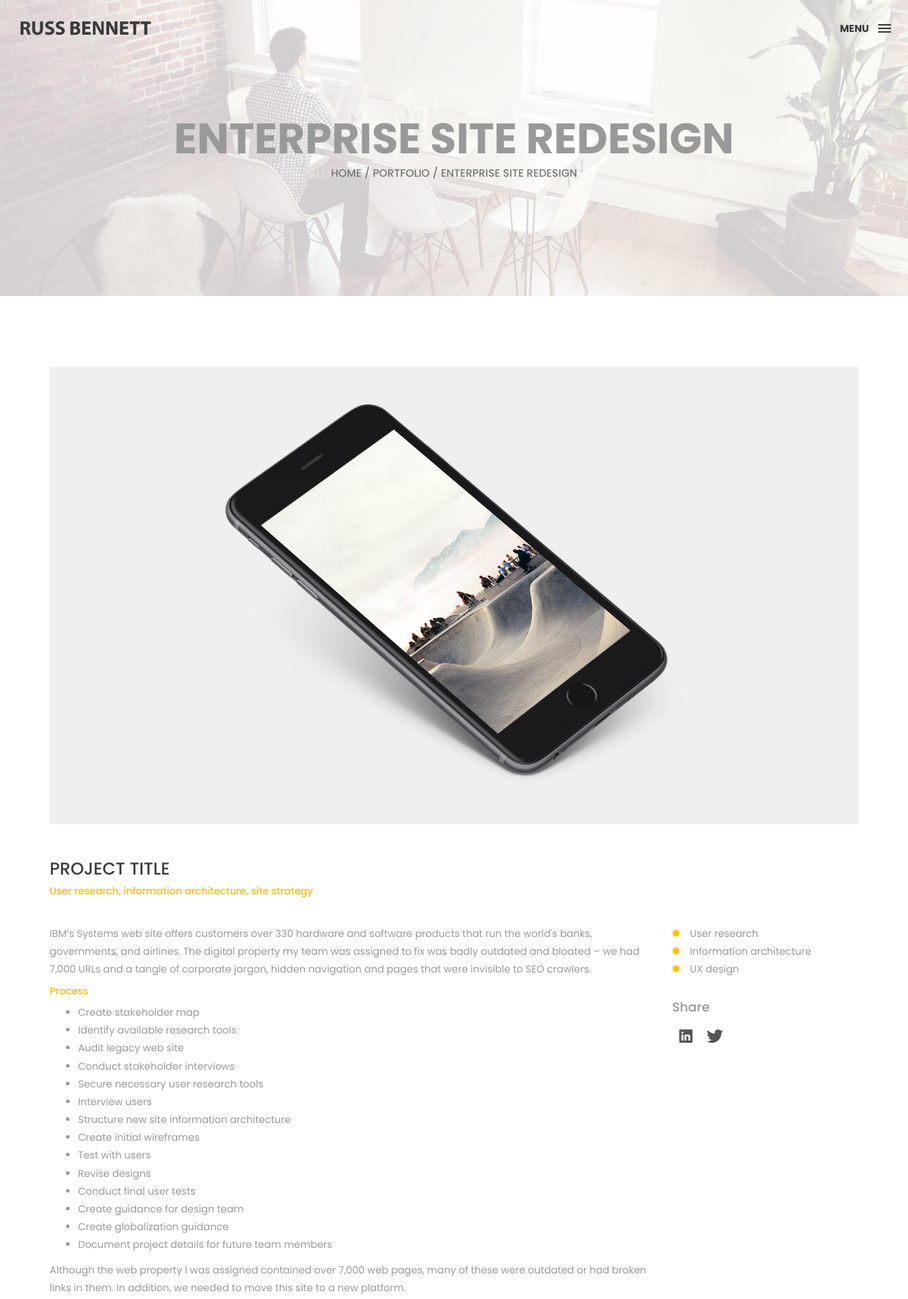
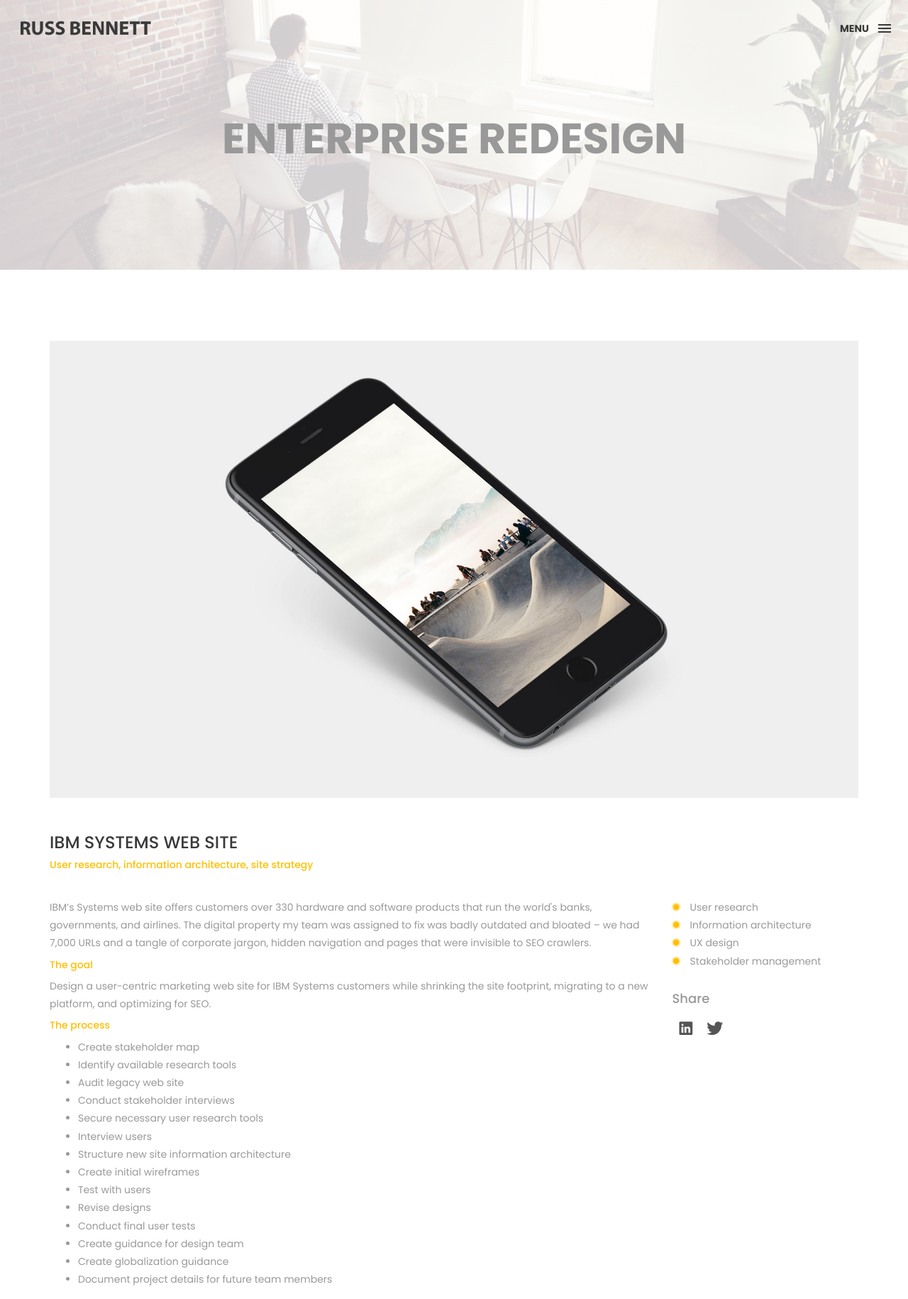
Before and after one commit to productionsof/portfolio, a plain HTML site: page project1.html in a window 1280 px wide. Shown: the top 1830 px of the page at 71% size. Drawn offline with Linux system fonts and the light colour scheme; files whose address does not match are found by name.

Commit message:
site redesign

```diff
--- a/project1.html
+++ b/project1.html
@@ -79,8 +79,8 @@
 
     <!-- top-bar -->
     <div class="top-bar">
-        <h1>Enterprise Site Redesign</h1>
-        <p><a href="#">Home</a> / <a href="#">portfolio</a> / Enterprise site redesign</p>
+        <h1>Enterprise Redesign</h1>
+
     </div>
     <!-- end top-bar -->
 
@@ -92,7 +92,7 @@
         </div>
 
         <div class="col-md-12">
-            <h3 class="text-uppercase">project title</h3>
+            <h3 class="text-uppercase">IBM Systems Web site</h3>
             <h5>User research, information architecture, site strategy</h5>
             <div class="h-30"></div>
         </div>
@@ -100,9 +100,10 @@
         <div class="col-md-9">
             <p>IBM’s Systems web site offers customers over 330 hardware and software products that run the world's banks, governments, and airlines. The digital property my team was assigned to fix was badly outdated and bloated – we had 7,000 URLs and a tangle of corporate jargon, hidden navigation and pages that were invisible to SEO crawlers.</p>
 
+<h5>The goal </h5>
+<p>Design a user-centric marketing web site for IBM Systems customers while shrinking the site footprint, migrating to a new platform, and optimizing for SEO.</p>
 
-
-<h5>Process </h5>
+<h5>The process </h5>
 <ul>
                 <li>Create stakeholder map</li>
                 <li>Identify available research tools</li>
@@ -120,7 +121,7 @@
                 <li>Document project details for future team members</li>
 </ul>
 
-<p>Although the web property I was assigned contained over 7,000 web pages, many of these were outdated or had broken links in them. In addition, we needed to move this site to a new platform.</p>
+
 
         </div>
 
@@ -129,6 +130,7 @@
                 <li><i class="ion-ios-circle-filled"></i> User research</li>
                 <li><i class="ion-ios-circle-filled"></i> Information architecture</li>
                 <li><i class="ion-ios-circle-filled"></i> UX design</li>
+                <li><i class="ion-ios-circle-filled"></i> Stakeholder management</li>
             </ul>
             <div class="h-10"></div>
             <h4>Share</h4>
```
Also changed, not shown: project3.html (+1 -2 lines), project4.html (+1 -2 lines), project5.html (+0 -1 lines), img/portfolio/project1a.jpg (added).
